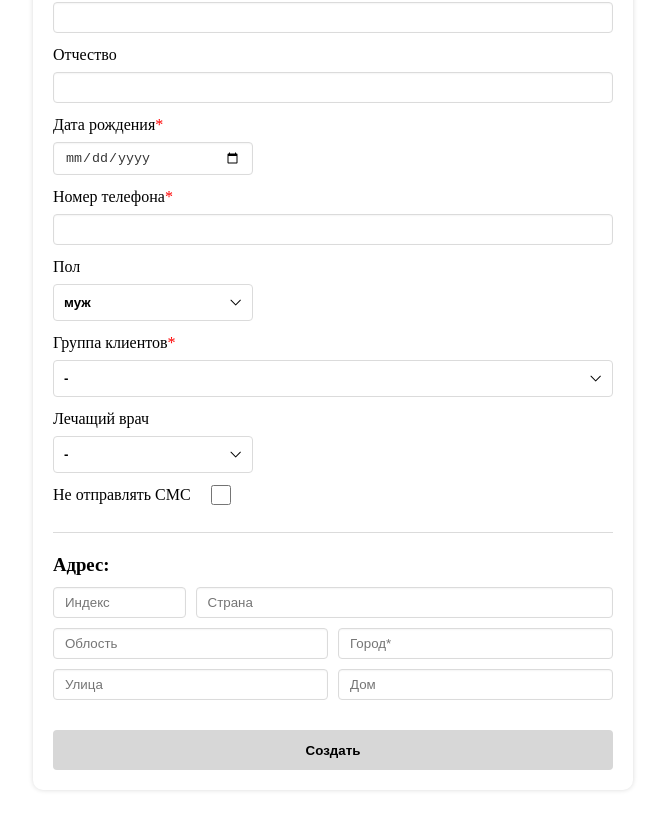
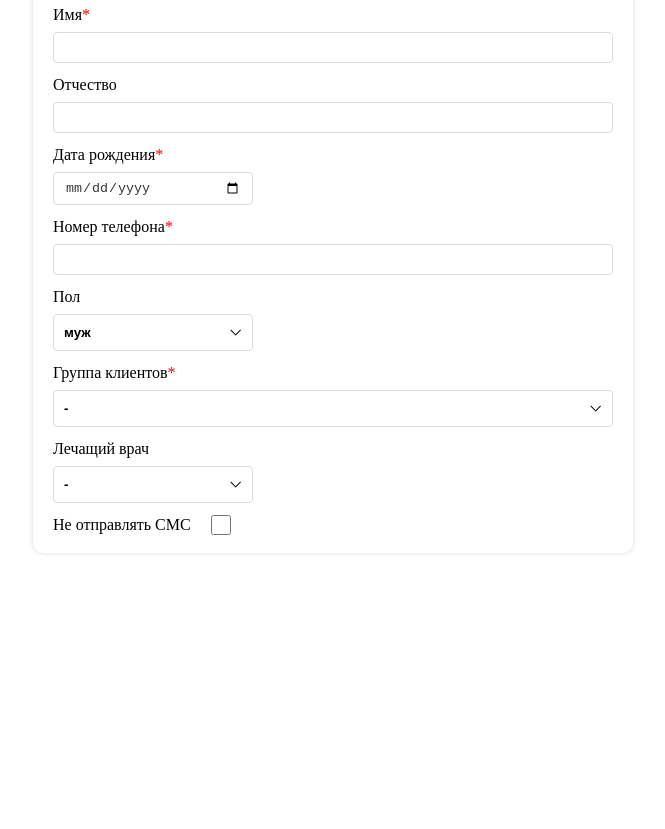
Before and after one commit to NurislamAituarov/test-create-customer-form, a Vue app: page / in a window 1280 px wide. Shown: the part 157-986 px from the top of the page, without its empty margins (307-972 px from the left). After the commit the page ends 800 px from the top, so only its background shows below. Built offline with nearby package versions, Linux system fonts and the light colour scheme.

Commit message:
refactor / add form passport

```diff
--- a/src/assets/styles/main.scss
+++ b/src/assets/styles/main.scss
@@ -12,8 +12,16 @@ body {
   overflow-x: hidden;
   margin-right: calc(-1 * (100vw - 100%));
 }
+::-webkit-scrollbar {
+  width: 6px;
+  height: auto;
+}
+::-webkit-scrollbar-thumb {
+  background-color: #dbdbdb;
+  border-radius: 5px;
+}
 .main {
   max-width: 1440px;
-  margin: 20px auto;
+  margin: 50px auto;
   padding: 20px;
 }
--- a/src/components/TheForm.vue
+++ b/src/components/TheForm.vue
@@ -128,7 +128,7 @@
 
     <hr class="line" />
 
-    <h3>Адрес:</h3>
+    <h4>Адрес:</h4>
 
     <div class="address">
       <div class="form__group form__group-index">
@@ -143,7 +143,7 @@
         <input
           v-model="$v.country.$model"
           type="text"
-          id="index"
+          id="country"
           placeholder="Страна"
         />
       </div>
@@ -151,7 +151,7 @@
         <input
           v-model="$v.region.$model"
           type="text"
-          id="index"
+          id="region"
           placeholder="Облость"
         />
       </div>
@@ -159,8 +159,9 @@
         <input
           v-model="$v.city.$model"
           type="text"
-          id="index"
+          id="city"
           placeholder="Город*"
+          :class="{ 'form__input-error': $v.city.$error }"
         />
         <span v-if="$v.city.$error && !$v.city.required" class="form__error"
           >Город проживания обязателен</span
@@ -170,7 +171,7 @@
         <input
           v-model="$v.street.$model"
           type="text"
-          id="index"
+          id="street"
           placeholder="Улица"
         />
       </div>
@@ -178,9 +179,80 @@
         <input
           v-model="$v.house.$model"
           type="text"
-          id="index"
+          id="house"
           placeholder="Дом"
         />
+      </div>
+    </div>
+
+    <h4>Паспорт:</h4>
+
+    <div class="passport">
+      <div class="form__group form__group-documentType">
+        <label for="doctor">Тип документа<span class="required">*</span></label>
+
+        <form-select
+          label="Тип документа"
+          placeholder="-"
+          :options="[
+            'Паспорт',
+            'Свидетельство о рождении',
+            'Вод. удостоверение',
+          ]"
+          :error="$v.documentType.$error"
+          v-model="$v.documentType.$model"
+        />
+
+        <span
+          v-if="$v.documentType.$error && !$v.documentType.required"
+          class="form__error"
+          >Тип документа обязательна</span
+        >
+      </div>
+      <div class="form__group form__group-series">
+        <input
+          v-model="$v.series.$model"
+          type="text"
+          id="series"
+          placeholder="Серия"
+        />
+      </div>
+      <div class="form__group form__group-number">
+        <input
+          v-model="$v.number.$model"
+          type="text"
+          id="number"
+          placeholder="Номер"
+          :class="{ 'form__input-error': $v.number.$error }"
+        />
+        <span v-if="!$v.number.numeric" class="form__error">
+          Номер состоит из цифр
+        </span>
+      </div>
+      <div class="form__group form__group-issuedBy">
+        <input
+          v-model="$v.issuedBy.$model"
+          type="text"
+          id="issuedBy"
+          placeholder="Кем выдан"
+        />
+      </div>
+      <div class="form__group form__group-dateIssue">
+        <label for="birthdate"
+          >Дата выдачи<span class="required">*</span></label
+        >
+        <input
+          v-model="$v.dateIssue.$model"
+          type="date"
+          id="dateIssue"
+          placeholder="Дата выдачи*"
+          :class="{ 'form__input-error': $v.dateIssue.$error }"
+        />
+        <span
+          v-if="$v.dateIssue.$error && !$v.dateIssue.required"
+          class="form__error"
+          >Дата выдачи обязательна</span
+        >
       </div>
     </div>
 
@@ -189,7 +261,12 @@
 </template>
 
 <script>
-import { required, minLength, helpers } from "vuelidate/lib/validators";
+import {
+  required,
+  minLength,
+  helpers,
+  numeric,
+} from "vuelidate/lib/validators";
 import BaseBtn from "./base/BaseSubmitBtn.vue";
 import FormSelect from "./FormSelect.vue";
 
@@ -197,7 +274,6 @@ export default {
   components: { FormSelect, BaseBtn },
   data() {
     return {
-      // Form model
       lastName: "",
       firstName: "",
       patronymic: "",
@@ -214,6 +290,12 @@ export default {
       city: "",
       street: "",
       house: "",
+
+      documentType: "",
+      series: "",
+      number: "",
+      issuedBy: "",
+      dateIssue: "",
 
       submitStatus: null,
       loading: "disabled",
@@ -239,6 +321,11 @@ export default {
     city: { required },
     street: {},
     house: {},
+    documentType: { required },
+    series: {},
+    number: { numeric },
+    issuedBy: {},
+    dateIssue: { required },
   },
   methods: {
     submitForm() {
@@ -260,8 +347,19 @@ export default {
             (this.customerGroup = []),
             (this.doctor = ""),
             (this.noSms = false),
-            (this.submitStatus = null);
-          this.loading = "success";
+            (this.submitStatus = null),
+            (this.city = ""),
+            (this.index = ""),
+            (this.country = ""),
+            (this.region = ""),
+            (this.street = ""),
+            (this.house = ""),
+            (this.documentType = ""),
+            (this.series = ""),
+            (this.number = ""),
+            (this.issuedBy = ""),
+            (this.dateIssue = ""),
+            (this.loading = "success");
           setTimeout(() => {
             this.loading = "disabled";
           }, 1000);
@@ -276,6 +374,8 @@ export default {
 <style scoped lang="scss">
 .form {
   max-width: 600px;
+  height: 80vh;
+  overflow-y: auto;
   padding: 20px;
   margin: 0 auto;
   display: flex;
@@ -297,13 +397,16 @@ export default {
   input {
     padding: 7px 11px;
     display: block;
-    box-shadow: inset 0 0.0625em 0.125em rgba(10, 10, 10, 0.05);
     max-width: 100%;
     width: 100%;
     background-color: #fff;
     border-radius: 4px;
     border: 1px solid #dbdbdb;
     color: #363636;
+    transition: all 0.5s;
+    &:focus {
+      box-shadow: 0 0 6px 2px rgba(10, 10, 10, 0.07);
+    }
   }
   .required {
     color: red;
@@ -383,4 +486,24 @@ export default {
     grid-column: 3/5;
   }
 }
+
+.passport {
+  display: grid;
+  grid-template-columns: 1fr 1fr;
+  gap: 10px;
+
+  .form__group-documentType {
+    grid-column: 1/3;
+    .FormSelect__control {
+      max-width: 100%;
+    }
+  }
+
+  .form__group-issuedBy {
+    grid-column: 1/3;
+  }
+  .form__group-dateIssue {
+    grid-row: 4;
+  }
+}
 </style>
```
